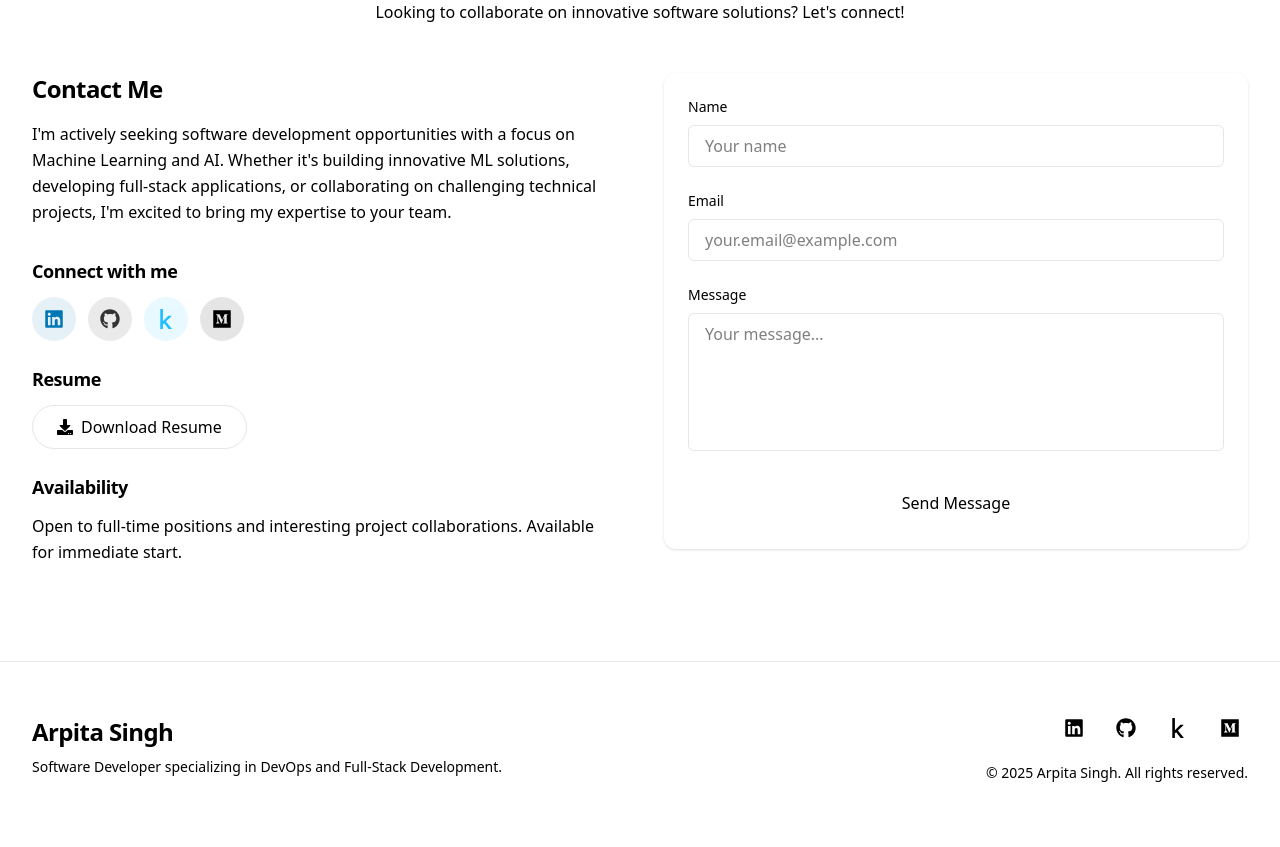
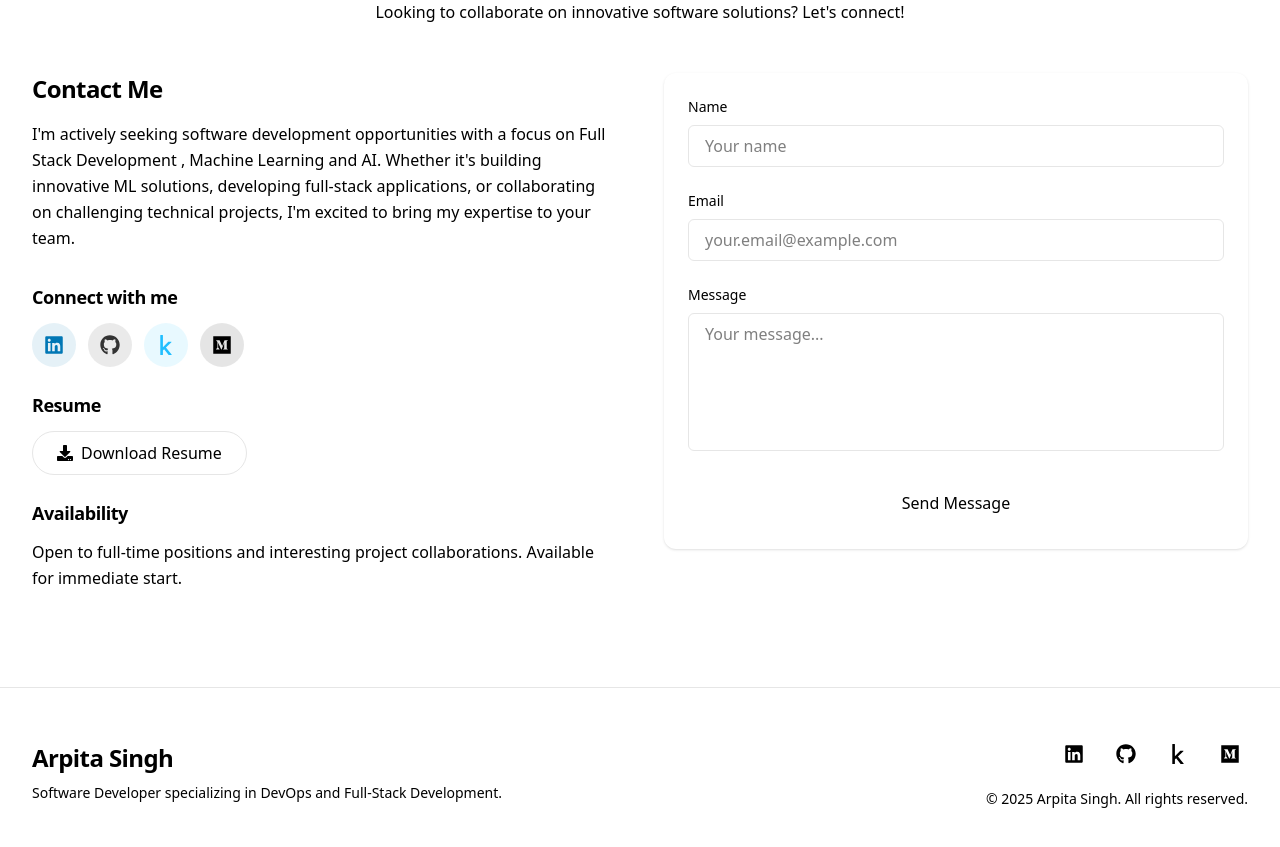
Before and after one commit to ArpitaSingh25/arpi-portfolio, a Next.js app: page / in a window 1280 px wide. Shown: the part 4240-5087 px from the top of the page. Built offline with nearby package versions, Linux system fonts and the light colour scheme.

Commit message:
Update ContactSection.tsx

```diff
--- a/src/sections/ContactSection.tsx
+++ b/src/sections/ContactSection.tsx
@@ -87,7 +87,7 @@ export function ContactSection() {
         >
           <h3 className="text-2xl font-bold mb-4">Contact Me</h3>
           <p className="text-muted-foreground mb-8">
-            I&apos;m actively seeking software development opportunities with a focus on Machine Learning and AI. Whether it&apos;s building innovative ML solutions, developing full-stack applications, or collaborating on challenging technical projects, I&apos;m excited to bring my expertise to your team.
+            I&apos;m actively seeking software development opportunities with a focus on Full Stack Development , Machine Learning and AI. Whether it&apos;s building innovative ML solutions, developing full-stack applications, or collaborating on challenging technical projects, I&apos;m excited to bring my expertise to your team.
           </p>
 
           <div className="space-y-6">
```
